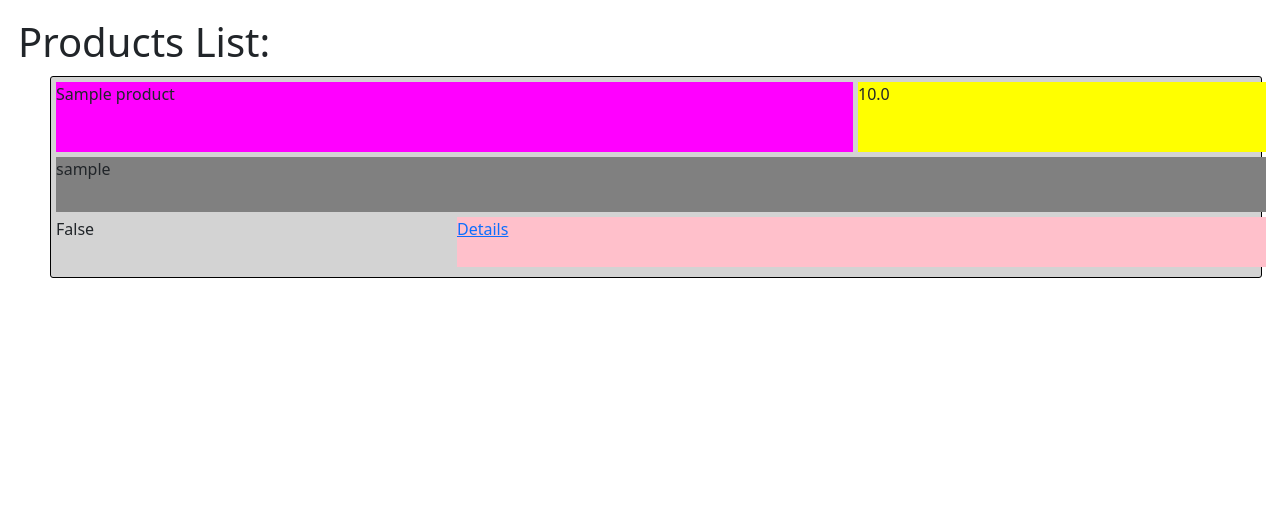
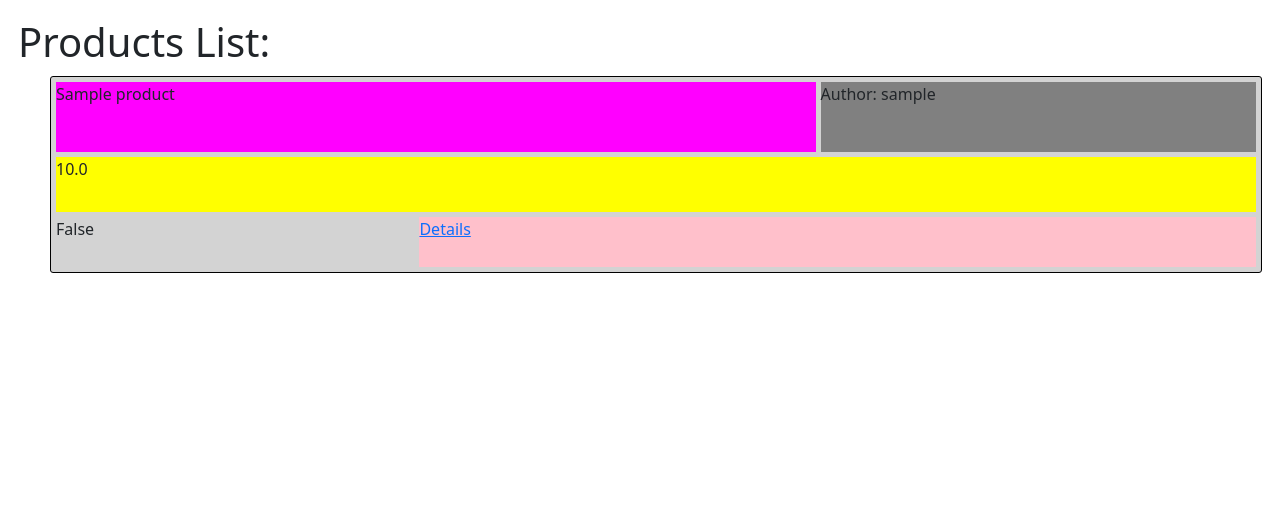
Before and after one commit to OmarThinks/cantiin_django, a Django app: page /products/ in a window 1280 px wide. Shown: the part 125-643 px from the top of the page. Run offline with Django 3.2, Linux system fonts and the light colour scheme; tables that the repository leaves empty hold one stand-in row (values such as "Sample post"); some libraries are stand-ins or nearby versions.

Commit message:
product.css:add:grid

```diff
--- a/_app/assets/css/cards/product.css
+++ b/_app/assets/css/cards/product.css
@@ -26,20 +26,24 @@
 
 
 
-.product_name { grid-area: product_name; background-color: magenta;}
-.product_price { grid-area: product_price; background-color: yellow;}
-.product_author { grid-area: product_author; background-color: grey;}
-.product_in_stock { grid-area: product_in_stock; background-color: lightgrey;}
-.product_details { grid-area: product_details; background-color: pink; display: block;}
+.product_name_grid
+{grid-area: product_name_grid; background-color: magenta;}
+.product_author_grid { grid-area: product_author_grid; background-color: grey;}
+.product_price_grid { grid-area: product_price_grid; background-color: yellow;}
+.product_in_stock_grid { grid-area: product_in_stock_grid; background-color: lightgrey;}
+.product_details_grid { grid-area: product_details_grid;
+	background-color: pink; display: block;
+	width: 100%; height: 100%;
+}
 
 
 .product_card {
 	display: grid;
 	grid-template-areas:
-    'product_name product_name product_price'
-    'product_author product_author product_author'
-    "product_in_stock product_details product_details";
+    'product_name_grid product_name_grid product_author_grid'
+    'product_price_grid product_price_grid product_price_grid'
+    "product_in_stock_grid product_details_grid product_details_grid";
 	grid-gap: 5px 5px;
-	grid-template-columns: 33% 33% 34%;
+	/*grid-template-columns: 33% 33% 34%;*/
 	grid-template-rows: 70px 55px 50px ;
 }
--- a/_app/cantiin/templates/products/list.html
+++ b/_app/cantiin/templates/products/list.html
@@ -12,22 +12,22 @@
     {% for product in products %}
 
     	<div class="product_card">
-    		<div class="product_name">
-    			{{ product.name }}
+    		<div class="product_name_grid">
+    				{{ product.name }}
     		</div>
-    		<div class="product_price">
+    		<div class="product_price_grid">
     			{{ product.price }}
     		</div>
-    		<div class="product_author">
-    			{{ product.author.username }}
+    		<div class="product_author_grid">
+    			Author: {{ product.author.username }}
     		</div>
-    		<div class="product_in_stock">
+    		<div class="product_in_stock_grid">
     			{{ product.in_stock }}
     		</div>
-				<a href="{% url 'product-detail-test' id=product.pk %}">
-				    		<div class="product_details">
-				    			Details
-				</a>
+			<a href="{% url 'product-detail-test' id=product.pk %}"
+			class="product_details_grid">
+			    Details
+			</a>
     		</div>
     	</div>
 
```
